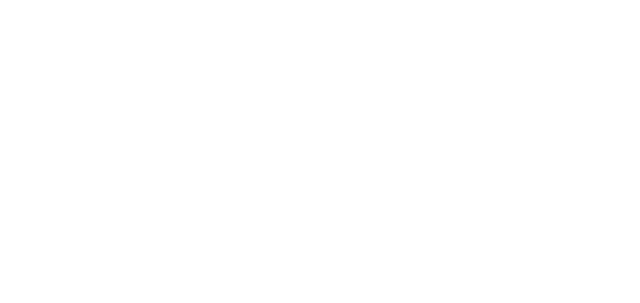
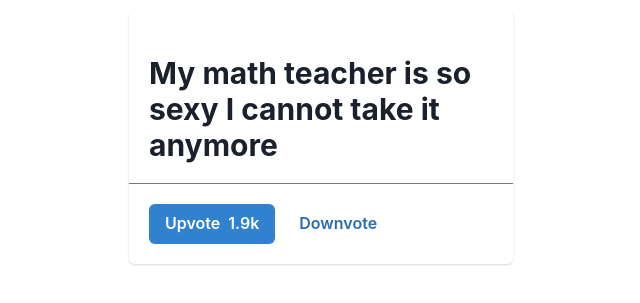
Before and after one commit to Jish2/hot-take, a Next.js app in the folder frontend/: page / in a window 1280 px wide. Shown: the part 1071-1374 px from the top of the page, without its empty margins (319-959 px from the left). Before the commit the page ends 800 px from the top, so only its background shows below. Built offline with nearby package versions, Linux system fonts and the light colour scheme.

Commit message:
each card takes a whole screen length

```diff
--- a/frontend/components/hotTakeCard.js
+++ b/frontend/components/hotTakeCard.js
@@ -4,7 +4,9 @@
 
 export default function HotTakeCard() {
   return (
-            <Card maxW='sm' >
+    <div style={{height:'100vh', display:'flex',justifyContent:'center',alignItems:'center'}}>
+        <div>
+        <Card maxW='sm'>
         <CardBody>
 
             <Stack mt='6' spacing='3'>
@@ -31,5 +33,9 @@
             </ButtonGroup>
         </CardFooter>
         </Card>
+        </div>
+
+    </div>
+
   )
 }
--- a/frontend/pages/index.js
+++ b/frontend/pages/index.js
@@ -1,14 +1,18 @@
 
 import { Inter } from '@next/font/google'
-import { VStack, Text } from '@chakra-ui/react'
+import { VStack, Text,Center} from '@chakra-ui/react'
 import HotTakeCard from '../components/hotTakeCard'
 const inter = Inter({ subsets: ['latin'] })
 
 export default function Home() {
   return (
     <>
-      <VStack w="full" h="100vh">
-        <HotTakeCard />
+      <VStack w="full" overflowY='scroll'>
+        <HotTakeCard/>
+        <HotTakeCard/>
+
+
+
       </VStack>
     </>
   )
```
